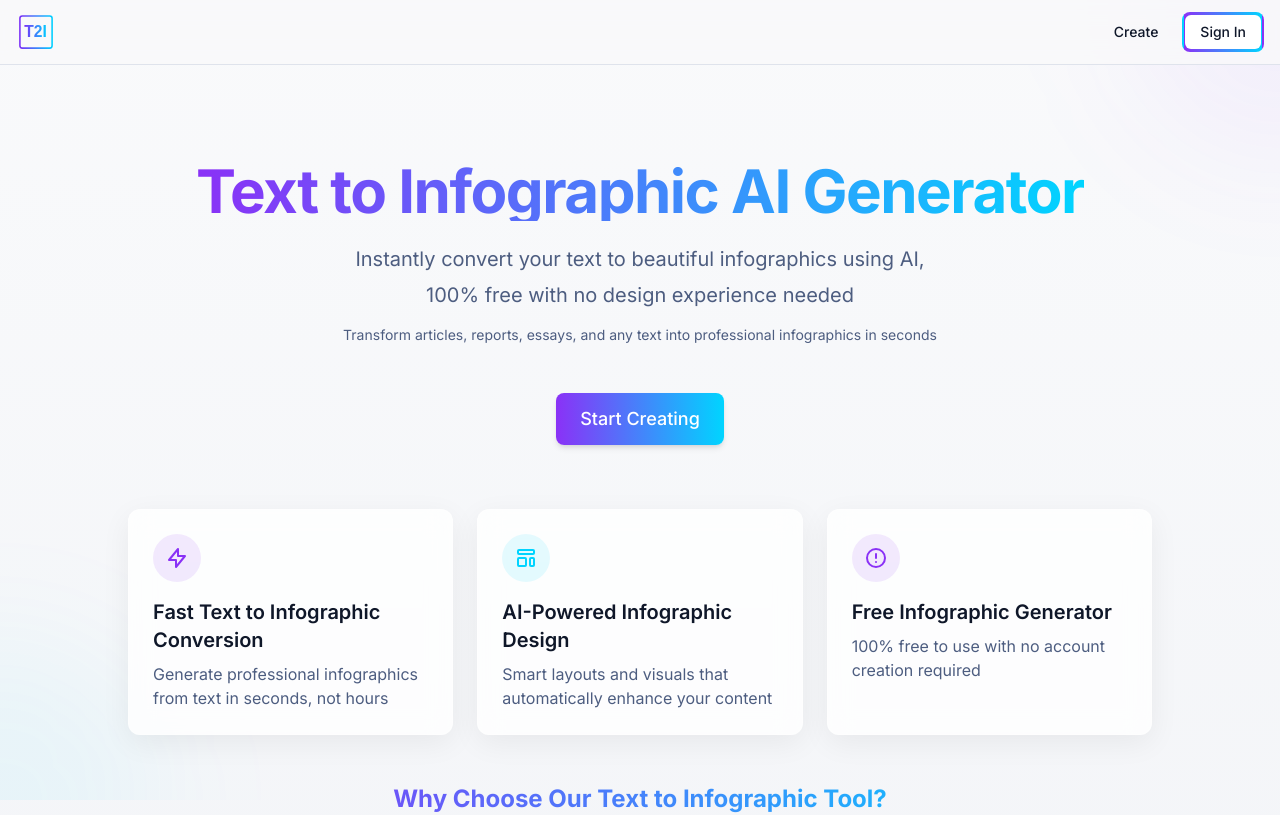
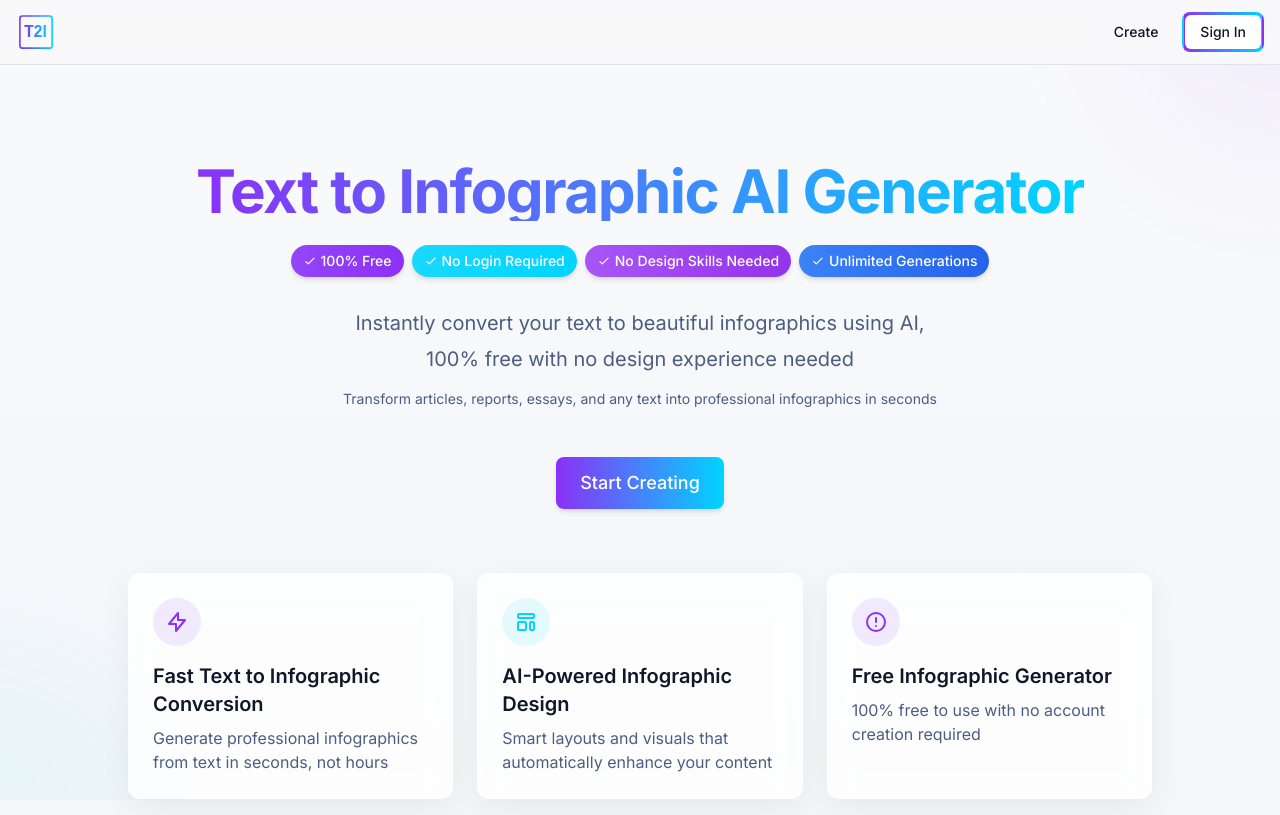
Before and after one commit to Rule-2024/text-to-infographic, a Next.js app: page / in a window 1280 px wide. Shown: the top 815 px of the page. Built offline with nearby package versions, Linux system fonts and the light colour scheme.

Commit message:
H1添加强调特性的描述

```diff
--- a/app/page.tsx
+++ b/app/page.tsx
@@ -42,9 +42,46 @@ export default function HomePage() {
 
       {/* 主要内容 */}
       <div className="relative z-10 mb-12 text-center">
-        <h1 className="mb-6 text-4xl font-bold tracking-tight md:text-6xl gradient-heading">
+        <h1 className="mb-4 text-4xl font-bold tracking-tight md:text-6xl gradient-heading">
           Text to Infographic AI Generator
         </h1>
+
+        {/* 显眼的优势标语 */}
+        <div className="flex flex-nowrap justify-center gap-2 mb-6 max-w-4xl mx-auto overflow-x-auto md:overflow-visible py-2 px-1">
+          <div className="bg-gradient-to-r from-primary/90 to-primary text-white font-medium text-sm px-3 py-1.5 rounded-full shadow-md hover:shadow-lg transition-all duration-300 hover:scale-105 whitespace-nowrap">
+            <span className="flex items-center">
+              <svg xmlns="http://www.w3.org/2000/svg" className="h-3.5 w-3.5 mr-1" fill="none" viewBox="0 0 24 24" stroke="currentColor">
+                <path strokeLinecap="round" strokeLinejoin="round" strokeWidth={2} d="M5 13l4 4L19 7" />
+              </svg>
+              100% Free
+            </span>
+          </div>
+          <div className="bg-gradient-to-r from-secondary/90 to-secondary text-white font-medium text-sm px-3 py-1.5 rounded-full shadow-md hover:shadow-lg transition-all duration-300 hover:scale-105 whitespace-nowrap">
+            <span className="flex items-center">
+              <svg xmlns="http://www.w3.org/2000/svg" className="h-3.5 w-3.5 mr-1" fill="none" viewBox="0 0 24 24" stroke="currentColor">
+                <path strokeLinecap="round" strokeLinejoin="round" strokeWidth={2} d="M5 13l4 4L19 7" />
+              </svg>
+              No Login Required
+            </span>
+          </div>
+          <div className="bg-gradient-to-r from-purple-500 to-purple-600 text-white font-medium text-sm px-3 py-1.5 rounded-full shadow-md hover:shadow-lg transition-all duration-300 hover:scale-105 whitespace-nowrap">
+            <span className="flex items-center">
+              <svg xmlns="http://www.w3.org/2000/svg" className="h-3.5 w-3.5 mr-1" fill="none" viewBox="0 0 24 24" stroke="currentColor">
+                <path strokeLinecap="round" strokeLinejoin="round" strokeWidth={2} d="M5 13l4 4L19 7" />
+              </svg>
+              No Design Skills Needed
+            </span>
+          </div>
+          <div className="bg-gradient-to-r from-blue-500 to-blue-600 text-white font-medium text-sm px-3 py-1.5 rounded-full shadow-md hover:shadow-lg transition-all duration-300 hover:scale-105 whitespace-nowrap">
+            <span className="flex items-center">
+              <svg xmlns="http://www.w3.org/2000/svg" className="h-3.5 w-3.5 mr-1" fill="none" viewBox="0 0 24 24" stroke="currentColor">
+                <path strokeLinecap="round" strokeLinejoin="round" strokeWidth={2} d="M5 13l4 4L19 7" />
+              </svg>
+              Unlimited Generations
+            </span>
+          </div>
+        </div>
+
         <p className="max-w-2xl mx-auto text-xl text-muted-foreground">
           Instantly convert your text to beautiful infographics using AI,
           <span className="block mt-2">100% free with no design experience needed</span>
```
